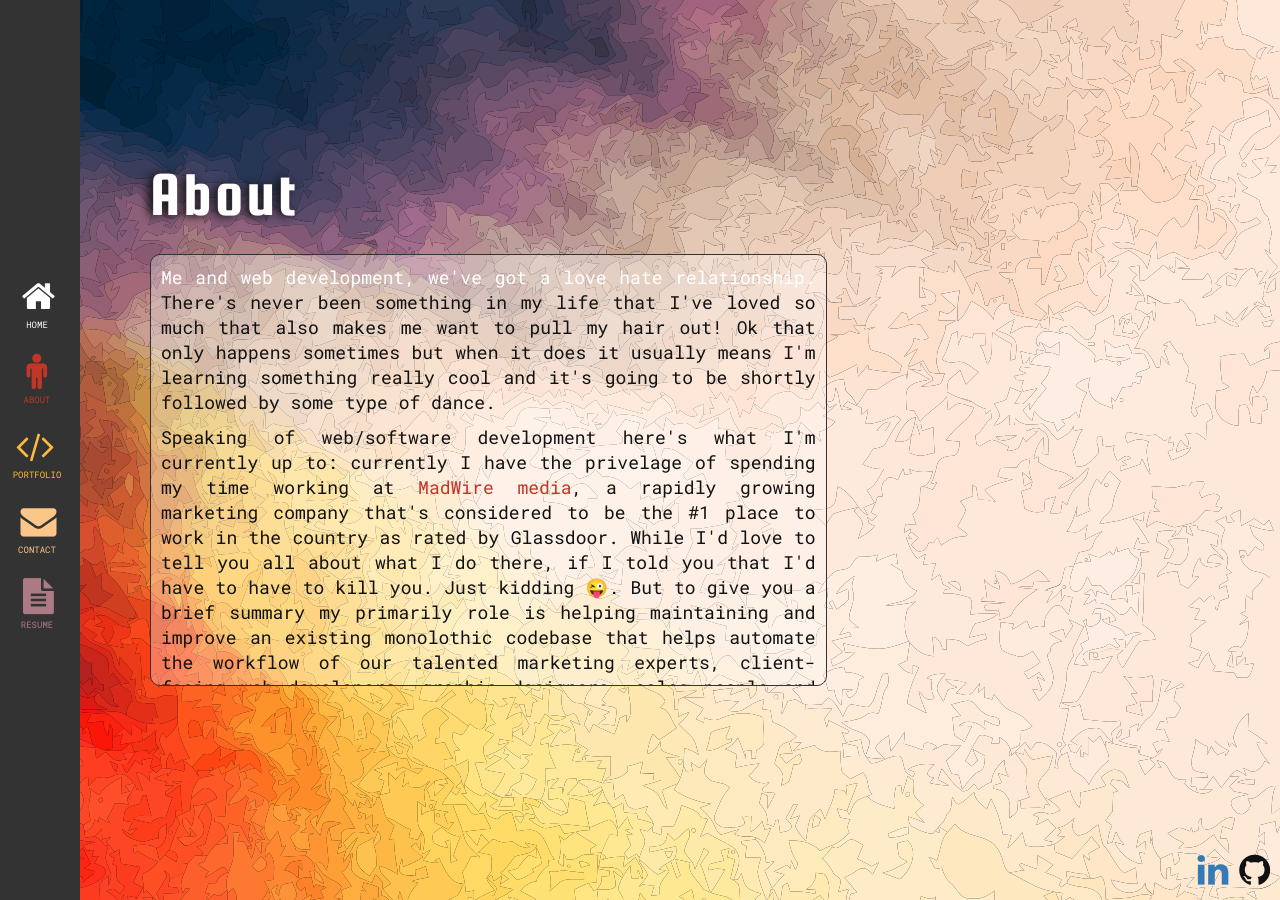
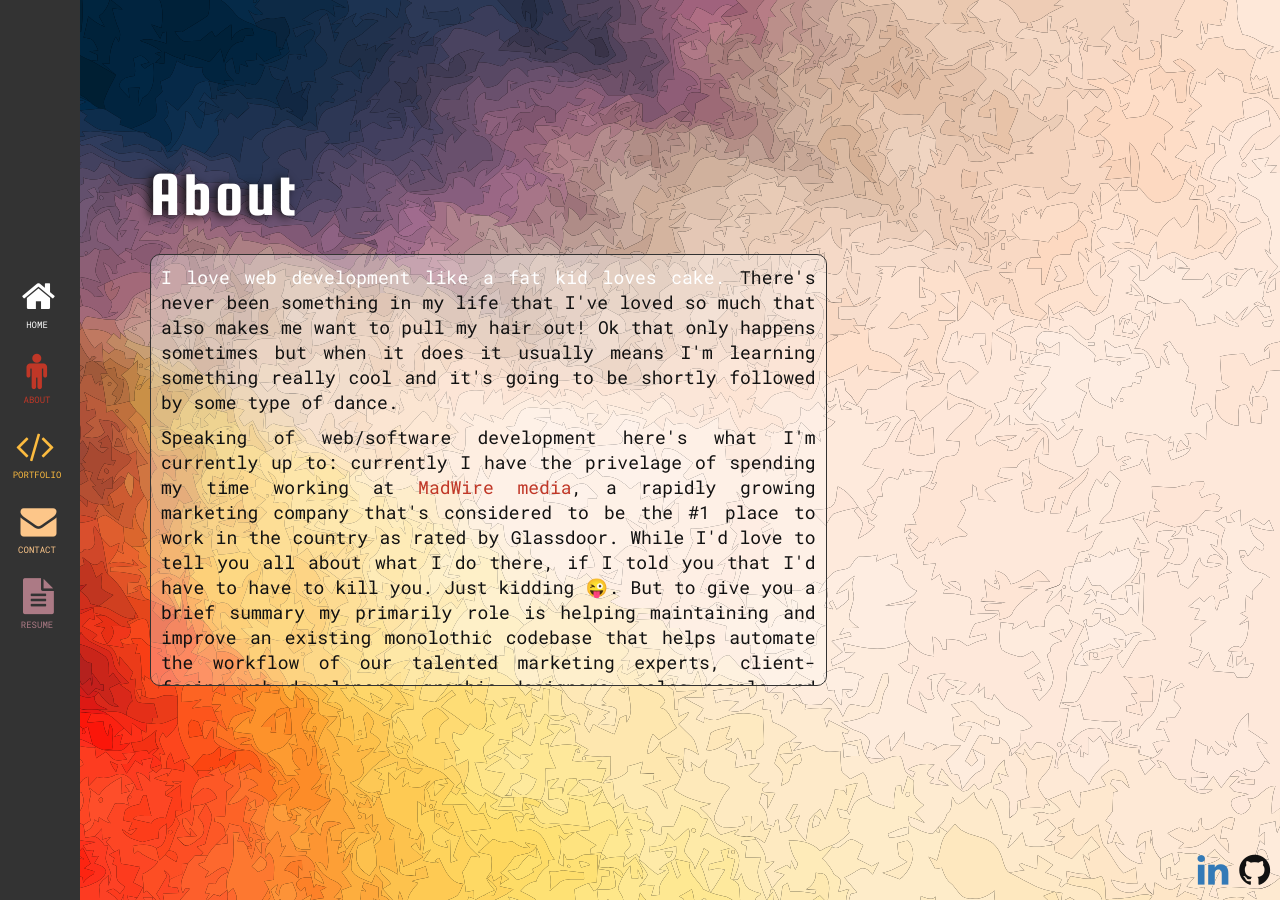
Before and after one commit to JWizerd/2017_personal_portfolio, a Jekyll site: the page built from about.html, in a window 1280 px wide. Built offline with Jekyll 4.4.1, drawn with Linux system fonts in a browser that asks for light colours.

Commit message:
added funny quote for web development beginning sentence

```diff
--- a/about.html
+++ b/about.html
@@ -8,7 +8,7 @@
       <img src="{{site.baseurl}}/assets/img/img_programming-icons-horizontal.png" alt="" class="img-responsive tech-icons-horizontal my-animate zoomInRight">
       <div class="overflow-content about-text my-animate flipInX">
         <p>
-          <span class="white">Me and web development, we've got a love hate relationship.</span> There's never been something in my life that I've loved so much that also makes me want to pull my hair out! Ok that only happens sometimes but when it does it usually means I'm learning something really cool and it's going to be shortly followed by some type of dance.
+          <span class="white">I love web development like a fat kid loves cake.</span> There's never been something in my life that I've loved so much that also makes me want to pull my hair out! Ok that only happens sometimes but when it does it usually means I'm learning something really cool and it's going to be shortly followed by some type of dance.
         </p>
         <p>
           Speaking of web/software development here's what I'm currently up to: currently I have the privelage of spending my time working at <a href="http://madwire.com/">MadWire media</a>, a rapidly growing marketing company that's considered to be the #1 place to work in the country as rated by Glassdoor. While I'd love to tell you all about what I do there, if I told you that I'd have to have to kill you. Just kidding 😜. But to give you a brief summary my primarily role is helping maintaining and improve an existing monolothic codebase that helps automate the workflow of our talented marketing experts, client-facing web developers, graphic designers, sales people and more. I'm constantly learning about new technologies and every day is like drinking from a fire hose but I love it because I love solving hard problems and even more... I love solving hard problems with other people. What developer would I be if I didn't work on side projects to continuously try to improve my skillset so if you'd like to check out some of my personal work check out <a href="{{site.baseurl}}/work">my projects page</a> for a list of freelance projects  and projects I've completed at MadWire before being promoted to R&D Engineer which is where I am currently. OR you check out my latest <span color="apple github-link">github projects</span>!
```
